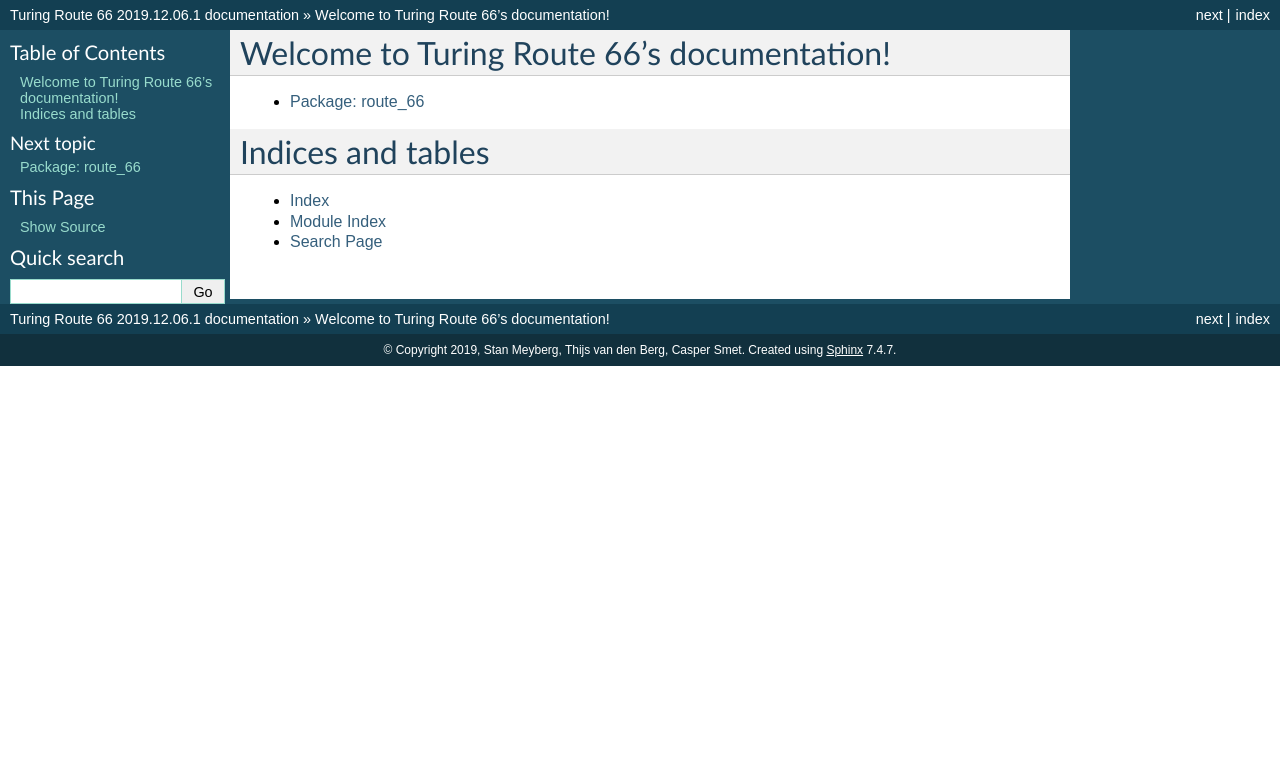
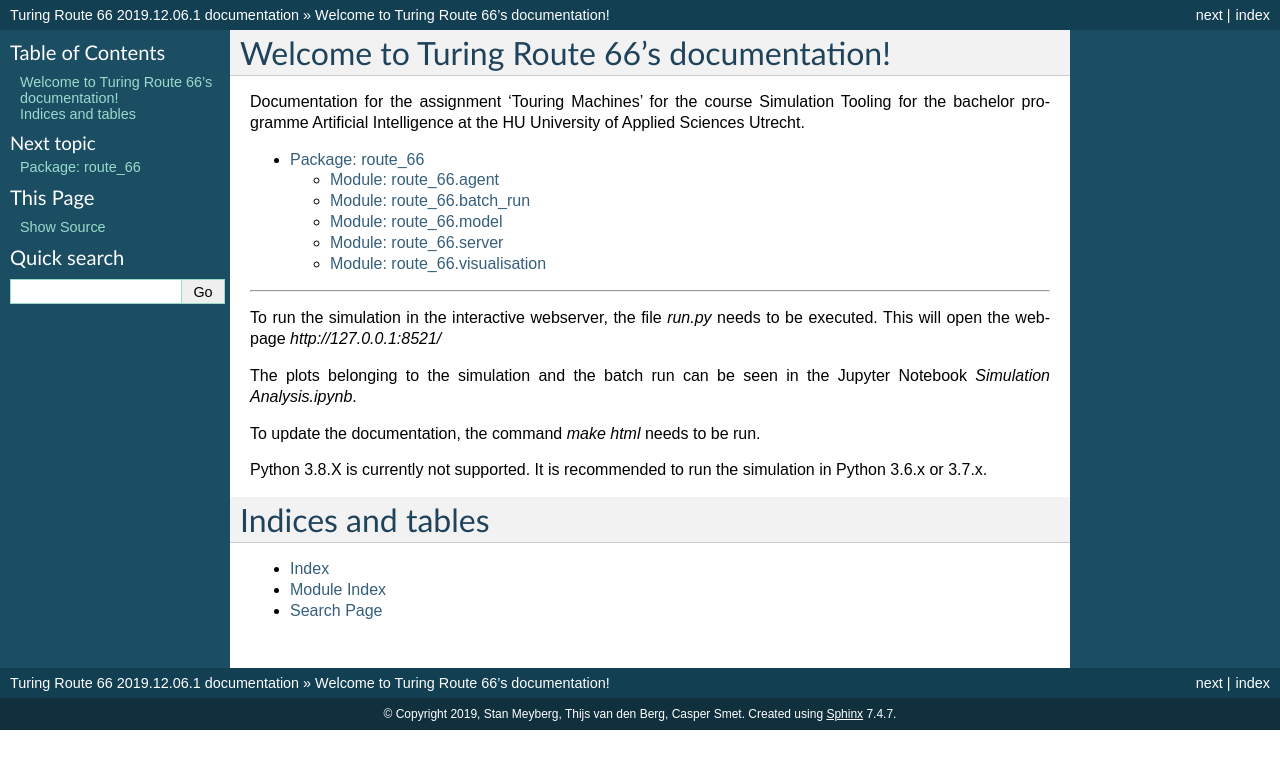
Before and after one commit to Casper-Smet/turing-route-66, a Sphinx documentation site: the page built from docs/source/index.rst, in a window 1280 px wide. Shown: the top 769 px of the page. Built offline with Sphinx 7.4.7, drawn with Linux system fonts in a browser that asks for light colours.

Commit message:
Added readme to index of documentation

```diff
--- a/docs/source/index.rst
+++ b/docs/source/index.rst
@@ -1,11 +1,24 @@
 Welcome to Turing Route 66's documentation!
 ===========================================
+Documentation for the assignment 'Touring Machines' for the course Simulation Tooling
+for the bachelor programme Artificial Intelligence at the HU University of Applied Sciences Utrecht.
 
 .. toctree::
-    :titlesonly:
 
     route_66
 
+
+
+=============
+
+To run the simulation in the interactive webserver,
+the file `run.py` needs to be executed. This will open the webpage `http://127.0.0.1:8521/`
+
+The plots belonging to the simulation and the batch run can be seen in the Jupyter Notebook `Simulation Analysis.ipynb`.
+
+To update the documentation, the command `make html` needs to be run.
+
+Python 3.8.X is currently not supported. It is recommended to run the simulation in Python 3.6.x or 3.7.x.
 
 
 Indices and tables
```
Also changed, not shown: 5 other files.
